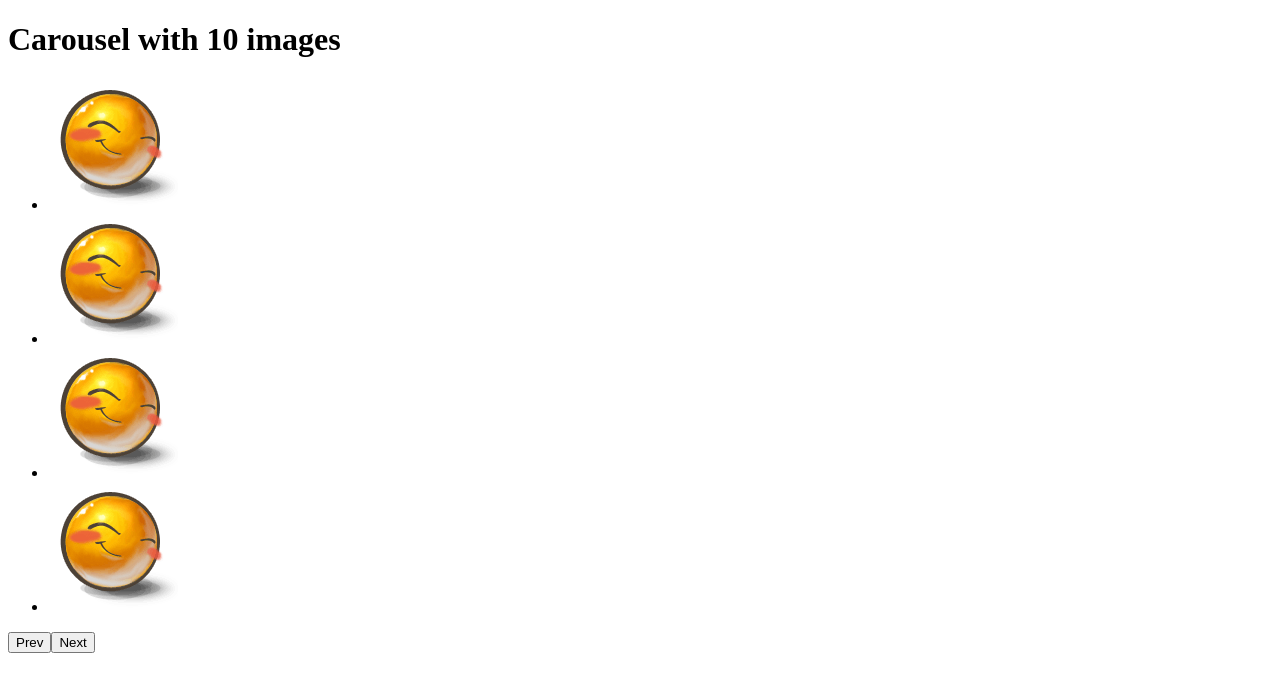
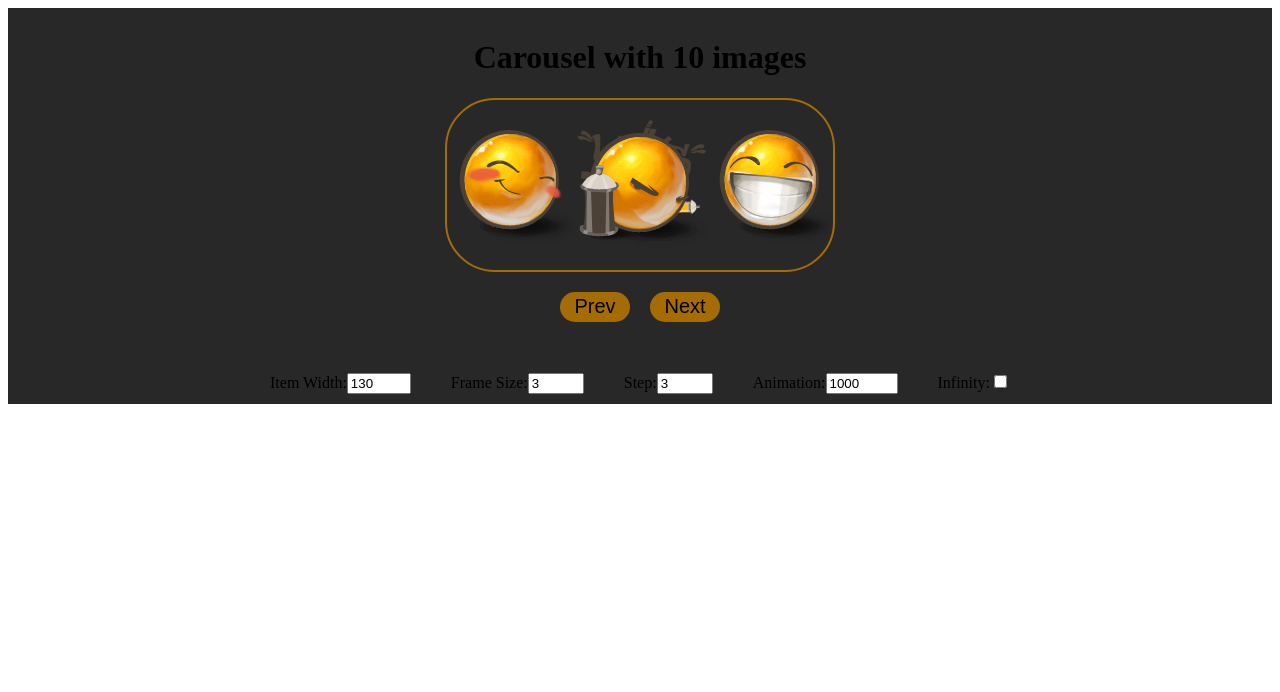
Before and after one commit to mate-academy/react_carousel, a React (Create React App) app: page / in a window 1280 px wide. Shown: the top 692 px of the page. Built offline with nearby package versions, Linux system fonts and the light colour scheme; the HTML template or start-up script is replaced by a standard one.

Commit message:
React carousel task was done

```diff
--- a/src/App.scss
+++ b/src/App.scss
@@ -1 +1,13 @@
-// style go here
+* {
+  box-sizing: border-box;
+}
+
+.App {
+  text-align: center;
+  background-color: rgb(40, 40, 40);
+  padding: 10px 20px;
+
+  &__label {
+    margin: 0 20px;
+  }
+}
--- a/src/App.tsx
+++ b/src/App.tsx
@@ -1,12 +1,17 @@
-import React from 'react';
+import { Component } from 'react';
 import './App.scss';
-import Carousel from './components/Carousel';
+import { Carousel } from './components/Carousel/Carousel';
 
 interface State {
   images: string[];
+  itemWidth: number;
+  step: number;
+  frameSize: number;
+  animationDuration: number;
+  infinity: boolean;
 }
 
-class App extends React.Component<{}, State> {
+class App extends Component<{}, State> {
   state = {
     images: [
       './img/1.png',
@@ -20,17 +25,132 @@ class App extends React.Component<{}, State> {
       './img/9.png',
       './img/10.png',
     ],
+    itemWidth: 130,
+    step: 3,
+    frameSize: 3,
+    animationDuration: 1000,
+    infinity: false,
   };
 
   render() {
-    const { images } = this.state;
+    const {
+      images,
+      itemWidth,
+      step,
+      frameSize,
+      animationDuration,
+      infinity,
+    } = this.state;
 
     return (
       <div className="App">
-        {/* eslint-disable-next-line */}
-        <h1>Carousel with {images.length} images</h1>
+        <h1 data-cy="title">
+          {`Carousel with ${images.length} images`}
+        </h1>
 
-        <Carousel />
+        <Carousel
+          images={images}
+          itemWidth={itemWidth}
+          step={step}
+          frameSize={frameSize}
+          animationDuration={animationDuration}
+          infinity={infinity}
+        />
+        <label
+          htmlFor="itemId"
+          className="App__label"
+        >
+          Item Width:
+          <input
+            id="itemId"
+            type="number"
+            value={itemWidth}
+            min={130}
+            max={260}
+            step={10}
+            onChange={(event) => {
+              this.setState({
+                itemWidth: +event.target.value,
+              });
+            }}
+          />
+        </label>
+
+        <label
+          htmlFor="frameId"
+          className="App__label"
+        >
+          Frame Size:
+          <input
+            id="frameId"
+            type="number"
+            value={frameSize}
+            min={1}
+            max={images.length}
+            step={1}
+            onChange={(event) => {
+              this.setState({
+                frameSize: +event.target.value,
+              });
+            }}
+          />
+        </label>
+
+        <label
+          htmlFor="stepId"
+          className="App__label"
+        >
+          Step:
+          <input
+            id="stepId"
+            type="number"
+            value={step}
+            min={1}
+            max={images.length}
+            step={1}
+            onChange={(event) => {
+              this.setState({
+                step: +event.target.value,
+              });
+            }}
+          />
+        </label>
+
+        <label
+          htmlFor="animation"
+          className="App__label"
+        >
+          Animation:
+          <input
+            id="animation"
+            type="number"
+            value={animationDuration}
+            min={500}
+            max={5000}
+            step={500}
+            onChange={(event) => {
+              this.setState({
+                animationDuration: +event.target.value,
+              });
+            }}
+          />
+        </label>
+
+        <label
+          htmlFor="infinity"
+          className="App__label"
+        >
+          Infinity:
+          <input
+            id="infinity"
+            type="checkbox"
+            onChange={(event) => {
+              this.setState({
+                infinity: event.target.checked,
+              });
+            }}
+          />
+        </label>
       </div>
     );
   }
--- a/src/components/Carousel.scss
+++ /dev/null
@@ -1 +0,0 @@
-// style go here
--- a/src/components/Carousel.tsx
+++ /dev/null
@@ -1,18 +0,0 @@
-import React from 'react';
-import './Carousel.scss';
-
-const Carousel: React.FC = () => (
-  <div className="Carousel">
-    <ul className="Carousel__list">
-      <li><img src="./img/1.png" alt="1" /></li>
-      <li><img src="./img/1.png" alt="2" /></li>
-      <li><img src="./img/1.png" alt="3" /></li>
-      <li><img src="./img/1.png" alt="4" /></li>
-    </ul>
-
-    <button type="button">Prev</button>
-    <button type="button">Next</button>
-  </div>
-);
-
-export default Carousel;
--- /dev/null
+++ b/src/components/Carousel/Carousel.scss
@@ -0,0 +1,59 @@
+.Carousel {
+  margin: 0 auto 50px;
+
+  &__list {
+    display: flex;
+    overflow: hidden;
+    padding: 20px 0;
+    margin: 20px auto;
+    border: 2px solid rgb(165, 108, 4);
+    border-radius: 50px;
+  }
+
+  &__item {
+    display: flex;
+    justify-content: center;
+  }
+
+  & > div {
+    text-align: center;
+    margin: 0 auto;
+  }
+
+  &__btn {
+    display: flex;
+    gap: 20px;
+    justify-content: center;
+    align-items: center;
+  }
+
+  &__button {
+    text-align: center;
+    display: flex;
+    flex-direction: row;
+    justify-content: center;
+    align-items: center;
+    color: rgb(0, 0, 0);
+    background-color: rgb(165, 108, 4);
+    width: 70px;
+    height: 30px;
+    font-size: 20px;
+    font-weight: 500;
+    cursor: pointer;
+    outline: none;
+    border: none;
+    border-radius: 50px;
+
+    &:hover {
+      transform: scale(1.02);
+      background-color: rgb(208, 151, 46);
+      border: 1px solid rgb(0, 0, 0);
+    }
+
+    &:active {
+      transform: scale(0.98);
+      background-color: rgb(208, 151, 46);
+      border: 1px solid rgb(0, 0, 0);
+    }
+  }
+}
--- /dev/null
+++ b/src/components/Carousel/Carousel.tsx
@@ -0,0 +1,109 @@
+import { Component } from 'react';
+import './Carousel.scss';
+
+type Props = {
+  images: string[],
+  step: number,
+  frameSize: number,
+  itemWidth: number,
+  animationDuration: number,
+  infinity: boolean,
+};
+
+type State = {
+  currentItemIndex: number,
+};
+
+export class Carousel extends Component<Props, State> {
+  state = {
+    currentItemIndex: 0,
+  };
+
+  handleButton = (step: number) => () => {
+    const { images, frameSize } = this.props;
+    const { currentItemIndex } = this.state;
+    const lastItemIndex = images.length - frameSize;
+    const firstItemIndex = 0;
+    let nextItemIndex = currentItemIndex + step;
+
+    if (step < 0) {
+      if (currentItemIndex === firstItemIndex) {
+        nextItemIndex = lastItemIndex;
+      } else if (nextItemIndex > lastItemIndex) {
+        nextItemIndex = lastItemIndex;
+      }
+    }
+
+    this.setState(() => ({
+      currentItemIndex: nextItemIndex,
+    }));
+  };
+
+  render() {
+    const {
+      images,
+      step,
+      frameSize,
+      itemWidth,
+      animationDuration,
+      infinity,
+    } = this.props;
+
+    const { currentItemIndex } = this.state;
+
+    return (
+      <div
+        className="Carousel"
+        style={{
+          width: `${frameSize * itemWidth}px`,
+          transition: `${animationDuration}ms`,
+        }}
+      >
+        <ul className="Carousel__list">
+          {
+            images.map((img, index) => {
+              return (
+                <li
+                  key={img}
+                  className="Carousel__item"
+                  style={{
+                    transform: `translateX(${-currentItemIndex * itemWidth}px)`,
+                    transition: `${animationDuration}ms`,
+                  }}
+                >
+                  <img
+                    src={img}
+                    alt={`emoji-${index + 1}`}
+                    width={itemWidth}
+                  />
+                </li>
+              );
+            })
+          }
+        </ul>
+
+        <div className="Carousel__btn">
+          <button
+            type="button"
+            className="Carousel__button"
+            disabled={currentItemIndex <= 0 && !infinity}
+            onClick={this.handleButton(-step)}
+          >
+            Prev
+          </button>
+          <button
+            type="button"
+            className="Carousel__button"
+            data-cy="next"
+            disabled={
+              currentItemIndex >= images.length - frameSize && !infinity
+            }
+            onClick={this.handleButton(step)}
+          >
+            Next
+          </button>
+        </div>
+      </div>
+    );
+  }
+}
```
Also changed, not shown: 1 other file (tests, documents, lock files or other folders).
